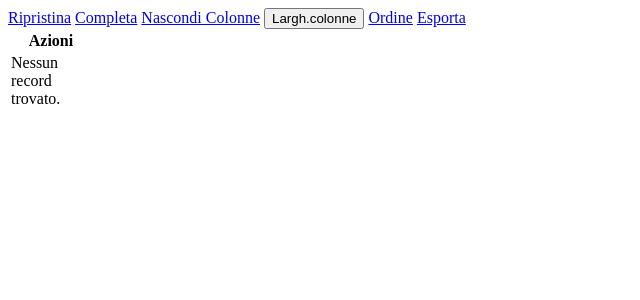
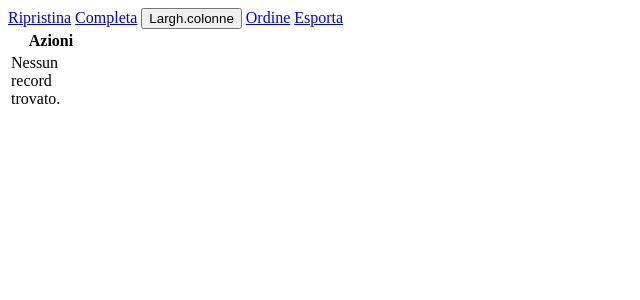
Before and after one commit to ocelot73/demanio-senigallia, a PHP site: page /concessioni.php in a window 1280 px wide. Shown: the top 300 px of the page, without its empty margins (0-640 px from the left). Run offline with PHP 8.4, Linux system fonts and the light colour scheme; data that the repository does not hold is empty; some libraries are stand-ins or nearby versions.

Commit message:
Update concessioni.php

```diff
--- a/templates/concessioni.php
+++ b/templates/concessioni.php
@@ -8,12 +8,11 @@
         <?php endif; ?>
     </div>
     <div class="btn-group">
+        <?php // ?>
         <a href="<?= APP_URL ?>/index.php?page=<?= $currentPageKey ?>&reset_view=1" class="btn" title="Ripristina vista iniziale"><i class="fas fa-home"></i> Ripristina</a>
         <a href="<?= APP_URL ?>/index.php?page=<?= $currentPageKey ?>&toggle_view=1" class="btn" title="<?= ($data['full_view'] ?? false) ? 'Vista parziale' : 'Vista completa' ?>"><i class="fas fa-table"></i> <?= ($data['full_view'] ?? false) ? 'Parziale' : 'Completa' ?></a>
         <?php if (!empty($hidden_columns)): ?>
             <a href="<?= APP_URL ?>/index.php?page=<?= $currentPageKey ?>&show_all=1" class="btn" title="Mostra tutte le colonne"><i class="fas fa-eye"></i> Mostra Colonne</a>
-        <?php else: ?>
-            <a href="<?= APP_URL ?>/index.php?page=<?= $currentPageKey ?>&hide_all=1" class="btn" title="Nascondi tutte le colonne"><i class="fas fa-eye-slash"></i> Nascondi Colonne</a>
         <?php endif; ?>
         <button id="toggle-col-width" class="btn" title="Cambia larghezza colonne"><i class="fas fa-text-width"></i> Largh.colonne</button>
         <a href="<?= APP_URL ?>/index.php?page=<?= $currentPageKey ?>&reset_order=1" class="btn" title="Ripristina ordinamento colonne"><i class="fas fa-undo"></i> Ordine</a>
@@ -38,6 +37,7 @@
                     <div class="header-content">
                         <span class="col-title"><?= htmlspecialchars($col) ?></span>
                         <div class="header-title-actions">
+                             <?php // ?>
                             <a href="<?= APP_URL ?>/index.php?page=<?= $currentPageKey ?>&order=<?= urlencode($col) ?>&dir=<?= $order_column == $col && $order_direction == 'ASC' ? 'DESC' : 'ASC' ?>" class="sort-btn <?= $order_column == $col ? 'active' : '' ?>">
                             <?= $order_column == $col ? ($order_direction == 'ASC' ? '↑' : '↓') : '↕' ?>
                           </a>
```
